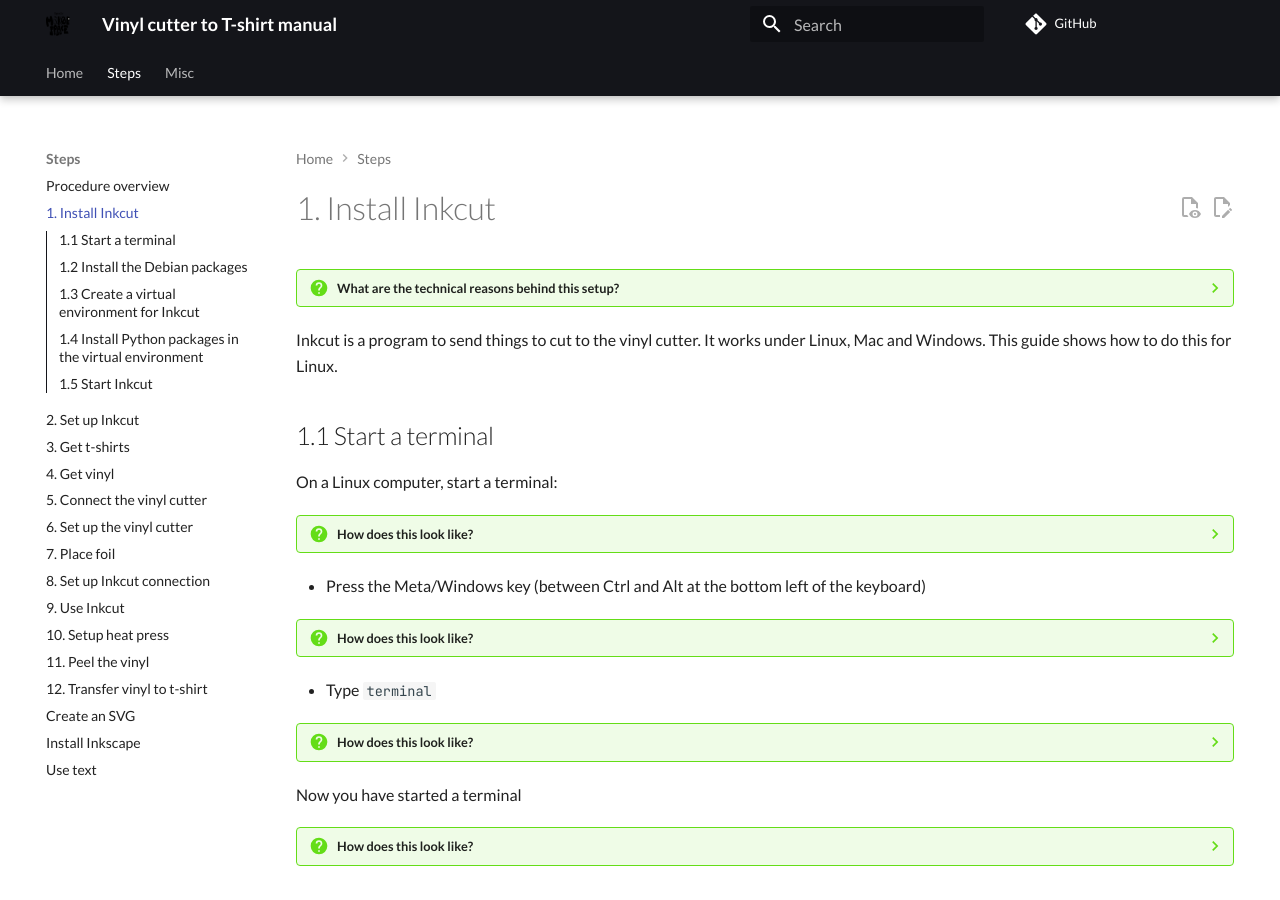
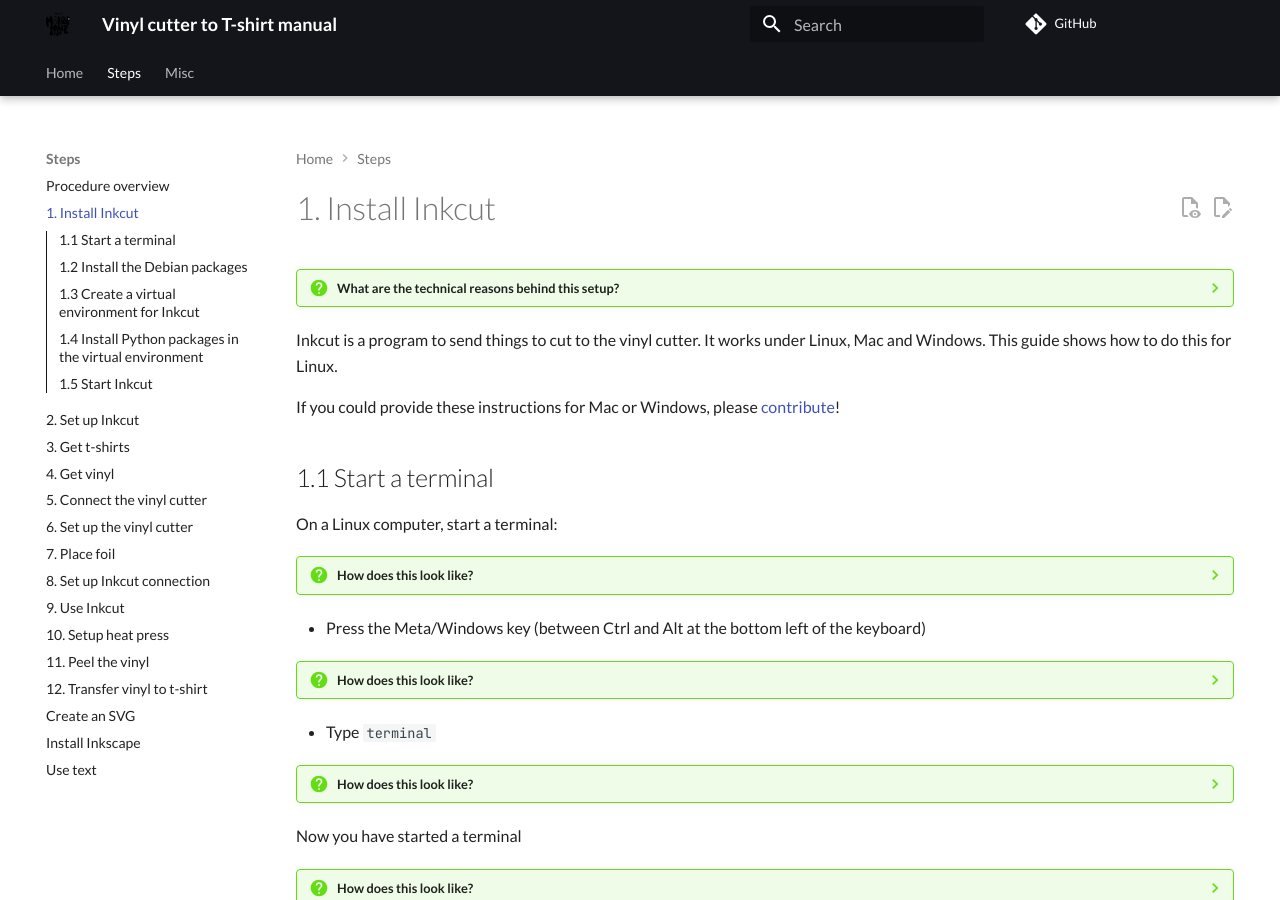
Before and after one commit to uppsala-makerspace/vevor_vinyl_cutter_to_t_shirt_manual, an MkDocs documentation site: the page built from docs/steps/1_install_inkcut/README.md, in a window 1280 px wide and 900 px high. Built offline with MkDocs 1.6.1 and Material for MkDocs 9.7.7, drawn with Linux system fonts in a browser that asks for light colours; comment, search, counter and statistics services are not loaded.

Commit message:
Request contribute

```diff
--- a/docs/steps/1_install_inkcut/README.md
+++ b/docs/steps/1_install_inkcut/README.md
@@ -14,6 +14,9 @@
 Inkcut is a program to send things to cut to the vinyl cutter.
 It works under Linux, Mac and Windows.
 This guide shows how to do this for Linux.
+
+If you could provide these instructions for Mac or Windows,
+please [contribute](../../CONTRIBUTING.md)!
 
 ## 1.1 Start a terminal
 
```
